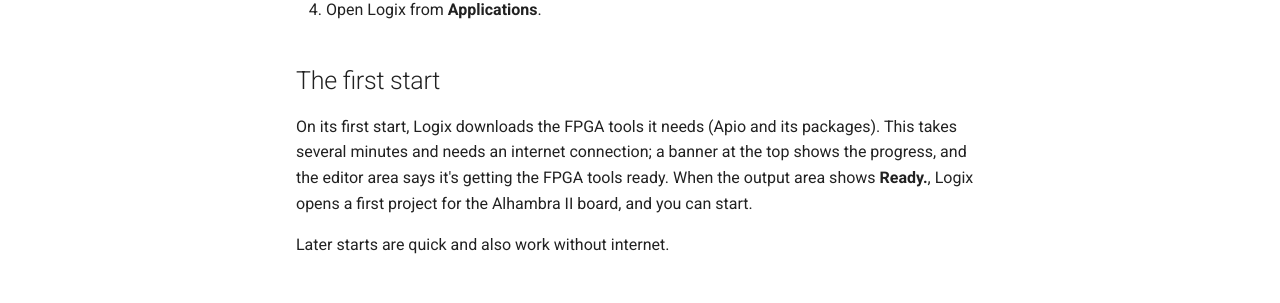
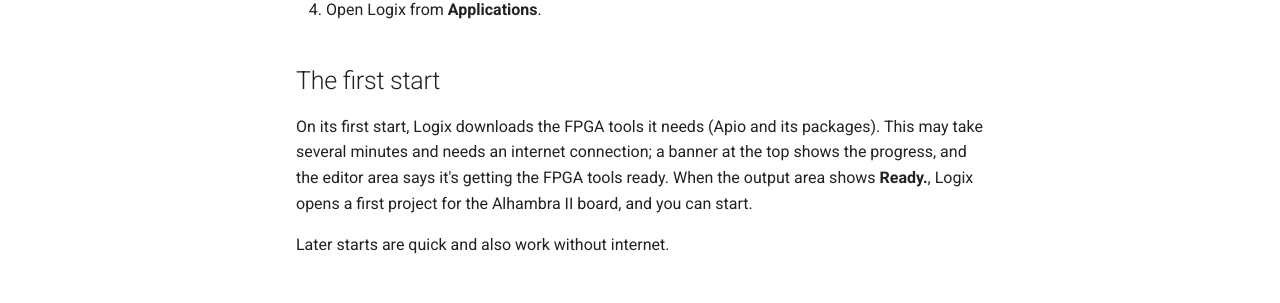
Before and after one commit to openlogix/logix-ide, an MkDocs documentation site: the page built from docs/installing.md, in a window 1280 px wide and 1381 px high. Shown: the part 515-818 px from the top of the window. Built offline with MkDocs 1.6.1 and Material for MkDocs 9.7.7, drawn with Linux system fonts in a browser that asks for light colours; comment, search, counter and statistics services are not loaded.

Commit message:
Tweaked the installation notes.

```diff
--- a/docs/installing.md
+++ b/docs/installing.md
@@ -22,7 +22,7 @@
 ## The first start
 
 On its first start, Logix downloads the FPGA tools it needs (Apio and its
-packages). This takes several minutes and needs an internet connection; a
+packages). This may take several minutes and needs an internet connection; a
 banner at the top shows the progress, and the editor area says it's getting
 the FPGA tools ready. When the output area shows **Ready.**, Logix opens a
 first project for the Alhambra II board, and you can start.
```
Also changed, not shown: 1 other file.
